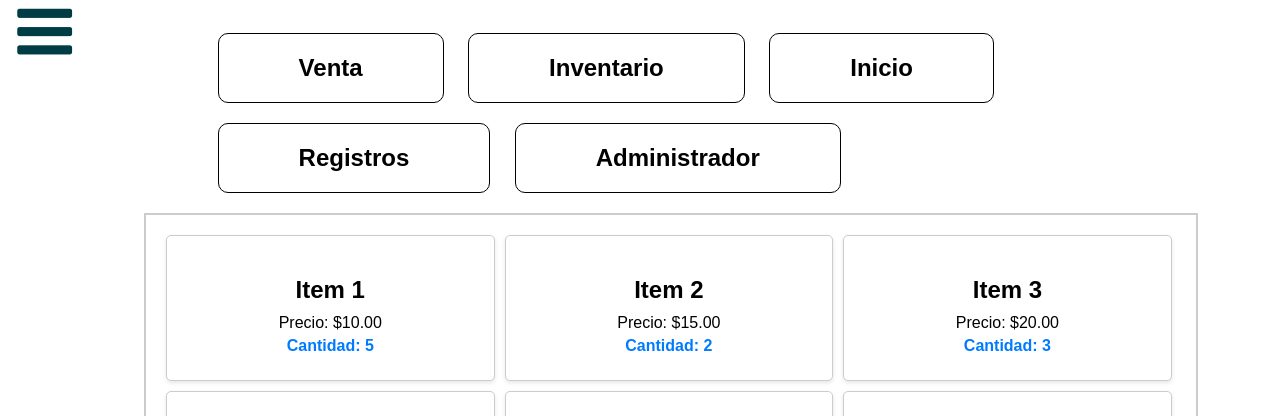
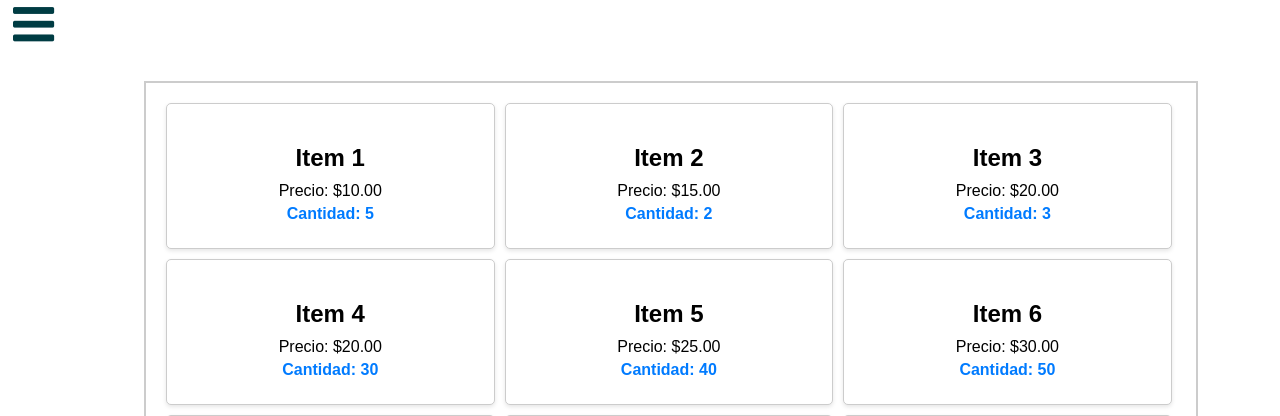
Before and after one commit to retr0ne/ProjectRoastChicken, a PHP site: page / in a window 1280 px wide. Shown: the top 416 px of the page. Run offline with PHP 8.4, Linux system fonts and the light colour scheme.

Commit message:
Eliminaion de los botones

```diff
--- a/Scripts/script.js
+++ b/Scripts/script.js
@@ -71,20 +71,3 @@ document.addEventListener('DOMContentLoaded', function() {
         renderInventory(); // Volver a renderizar el inventario
     }, 5000);
 });
-
-const botones = document.querySelectorAll(".boton");
-
-//Codigo de prueba para el cambio de style de los botones.
-
-botones.forEach(boton => {
-  boton.addEventListener("click", () => {
-    boton.classList.add("fondo-negro");
-
-    botones.forEach(otroBoton => {
-      if (otroBoton !== boton) {
-        otroBoton.classList.remove("fondo-negro");
-        console.log("Hola mundo");
-      }
-    });
-  });
-});
--- a/css/styles.css
+++ b/css/styles.css
@@ -7,13 +7,9 @@ body {
     height: 100vh;
 }
 
-.container {
-
-    display: flex;
-    flex-direction: row;
+.container .btn-menu {
     float: left;
     line-height: 50px;
-    width: 100%;
 }
 
 .btn-menu{
@@ -22,7 +18,7 @@ body {
 
 }
 .container .btn-menu label{
-    font-size: 4em;
+    font-size: 3em;
     color: #003C43;
     cursor: pointer;
 }
@@ -30,12 +26,8 @@ body {
     display: none;
 }
 
-.menu-botones {
-    padding-top: 1%;
-    padding-left: 10%;
-}
 
-.boton {
+.boton { /* Deje esta clase boton por si alguien necesita una configuracion */
     background-color: white;
     border-radius: 10px;
     color: #000;
--- a/index.html
+++ b/index.html
@@ -14,14 +14,6 @@
     <div class="container">
         <div class="btn-menu">
             <label for="btn-menu" class="icon-menu"></label>
-        </div>
-
-        <div class="menu-botones">
-            <button class="boton" id="boton1">Venta</button>
-            <button class="boton" id="boton2">Inventario</button>
-            <button class="boton" id="boton3">Inicio</button>
-            <button class="boton" id="boton4">Registros</button>
-            <button class="boton" id="boton5">Administrador</button>
         </div>
     </div>
 
```
